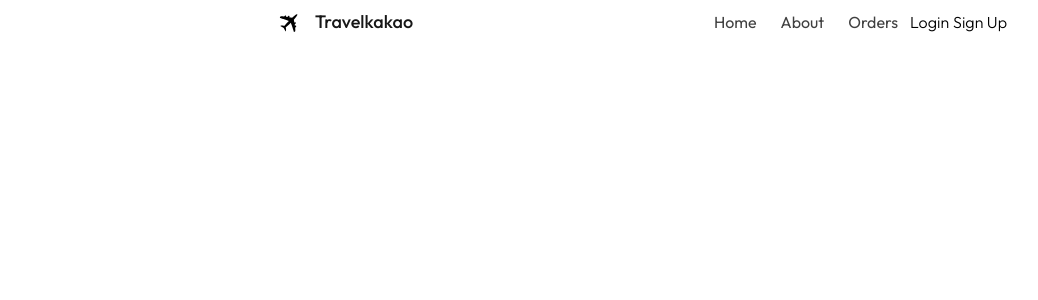
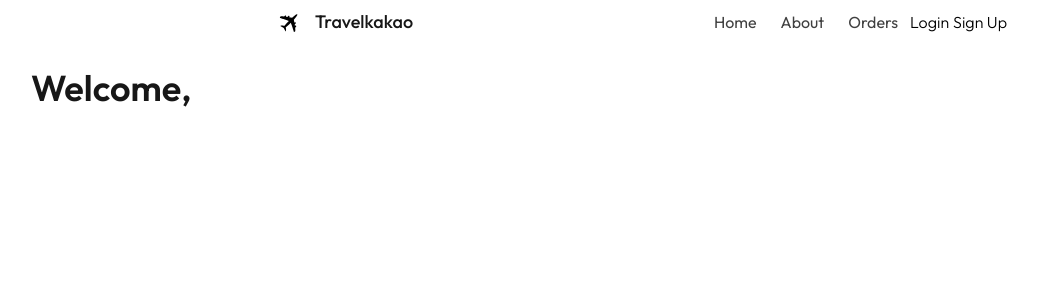
Before and after one commit to ValerieAttila09/prisma-react-frontend, a React (Vite) app: page / in a window 1280 px wide. Shown: the top 300 px of the page, without its empty margins (1-1039 px from the left). Built offline with nearby package versions, Linux system fonts and the light colour scheme; no server answers.

Commit message:
committed

```diff
--- a/src/components/LandingPage.jsx
+++ b/src/components/LandingPage.jsx
@@ -1,9 +1,14 @@
-import Navbar from "./Navbar";
+import { useProfile } from "../hooks/useProfile"
 
 export default function LandingPageComponent() {
+
+  const profile = useProfile()
+
   return (
-    <div className="w-full">
-
+    <div className="w-full py-6 px-8">
+      <h1 className="text-4xl outfit-semibold text-neutral-900">
+        Welcome, {profile?.name}
+      </h1>
     </div>
   )
 }
--- a/src/components/Navbar.jsx
+++ b/src/components/Navbar.jsx
@@ -21,7 +21,6 @@ export default function Navbar() {
           <button className="outfit-regular text-neutral-700 hover:text-neutral-900 transition-all rounded-md px-3 py-1 cursor-pointer">Orders</button>
         </Link>
         <AuthButtons/>
-
       </div>
     </div>
   )
```
